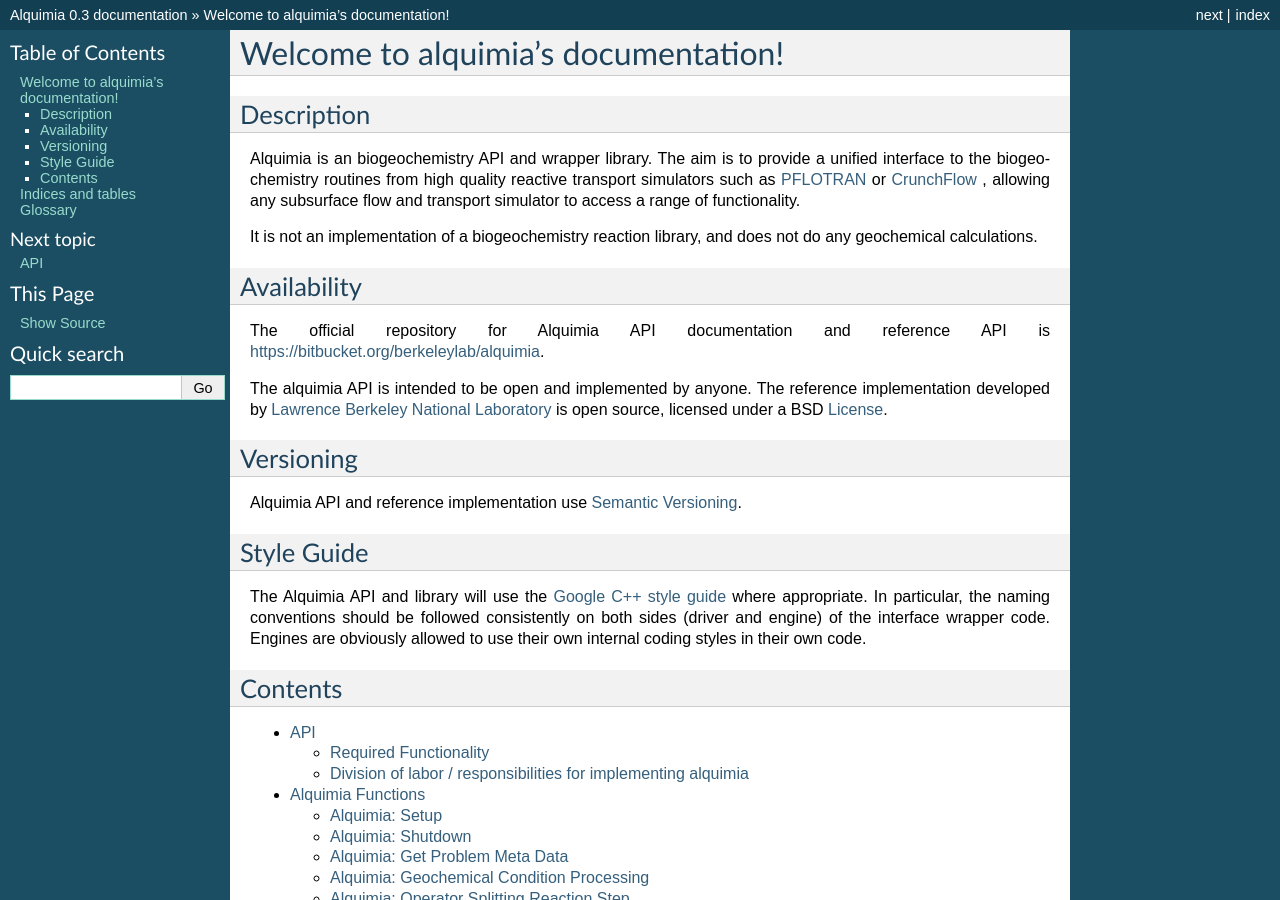
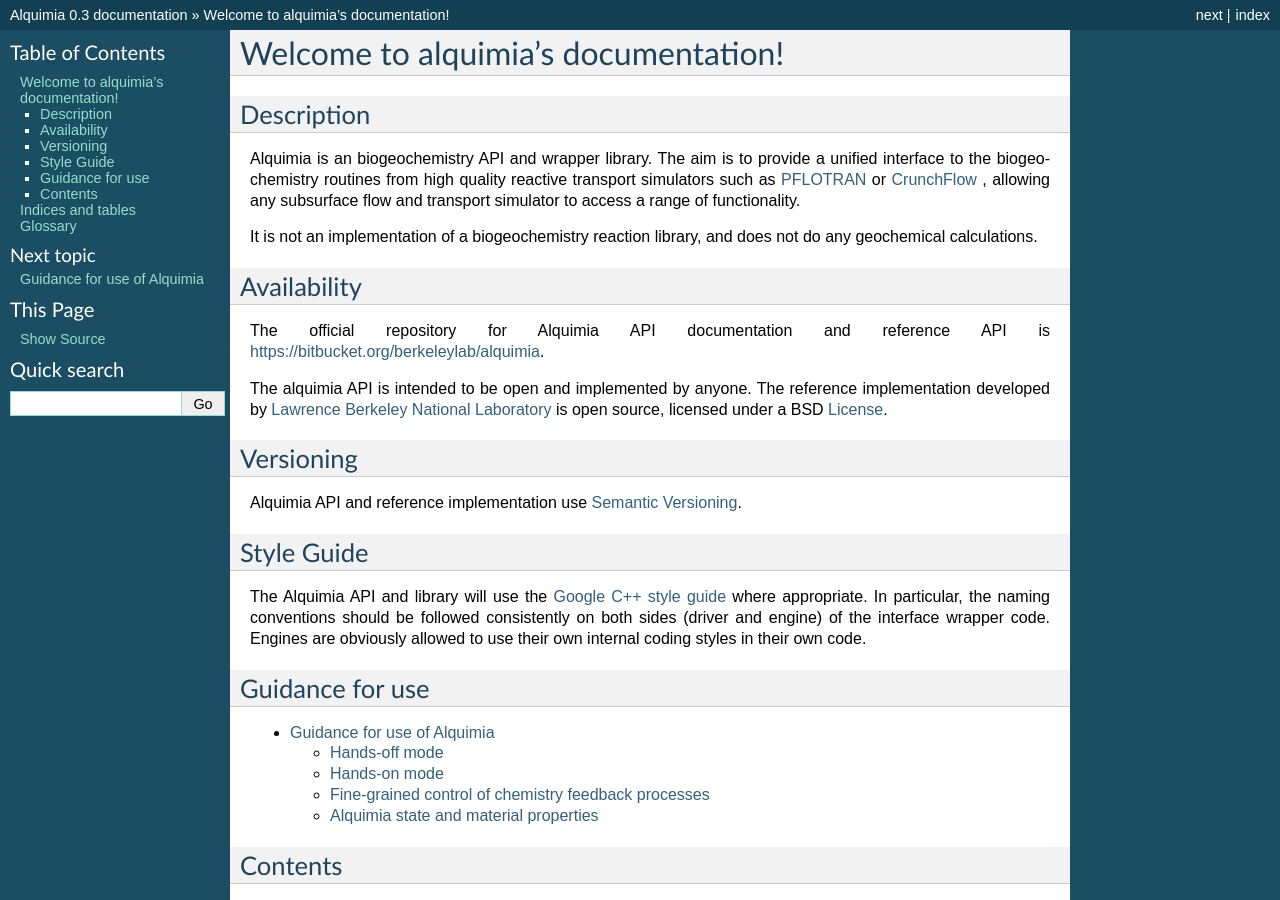
Before and after one commit to LBL-EESA/alquimia-dev, a Sphinx documentation site: the page built from doc/index.rst, in a window 1280 px wide and 900 px high. Built offline with Sphinx 7.4.7, drawn with Linux system fonts in a browser that asks for light colours; part of the change alters nothing that is shown.

```diff
--- /dev/null
+++ b/doc/guidance.rst
@@ -0,0 +1,265 @@
+..
+   Alquimia Copyright (c) 2013, The Regents of the University of California,
+   through Lawrence Berkeley National Laboratory (subject to receipt of any
+   required approvals from the U.S. Dept. of Energy).  All rights reserved.
+
+   Alquimia is available under a BSD license. See LICENSE.txt for more
+   information.
+
+   If you have questions about your rights to use or distribute this software,
+   please contact Berkeley Lab's Technology Transfer and Intellectual Property
+   Management at TTD@lbl.gov referring to Alquimia (LBNL Ref. 2013-119).
+
+   NOTICE.  This software was developed under funding from the U.S. Department
+   of Energy.  As such, the U.S. Government has been granted for itself and
+   others acting on its behalf a paid-up, nonexclusive, irrevocable, worldwide
+   license in the Software to reproduce, prepare derivative works, and perform
+   publicly and display publicly.  Beginning five (5) years after the date
+   permission to assert copyright is obtained from the U.S. Department of Energy,
+   and subject to any subsequent five (5) year renewals, the U.S. Government is
+   granted for itself and others acting on its behalf a paid-up, nonexclusive,
+   irrevocable, worldwide license in the Software to reproduce, prepare derivative
+   works, distribute copies to the public, perform publicly and display publicly,
+   and to permit others to do so.
+
+   Authors: Benjamin Andre <bandre@lbl.gov>, Sergi Molins <smolins@lbl.gov,
+   Jeffrey Johnson <jnjohnson@lbl.gov>
+
+
+Guidance for use of Alquimia
+============================
+
+Alquimia aims at providing a flexible interface to access a range of
+capabilities available in geochemical engines. There is no single way to use
+Alquimia. The developer that wishes to use the API to add geochemical capabilities
+to a driver can decide at what level the driver will control aspects of the
+geochemical problem. In the simplest approach, the transport driver will hand
+over complete control over the geochemical problem to the geochemical engine
+via Alquimia; in particular, in assigning initial concentrations as well as
+parameter values to the different geochemical processes. However, this may be
+not be desired in all cases, e.g. when the driver wants to perform sensitivity
+analyses or inverse modeling on geochemical input parameters. In this scenario,
+Alquimia provides structures and functions that afford lower level control over
+parameter values used by the geochemical engine. In both scenarios, however, the
+stochiometric relationships defining reactive processes and model formulations
+are always specified by the geochemical engine. In fact, these can be different
+for different engines, which would make it difficult to develop a generic
+interface.
+
+In most applications, the concept of geochemical condition is central in providing
+the connection between the driver and the engine. A geochemical condition is a
+consistent set of concentrations of aqueous, sorbed and mineral species
+based on a number of constraints, e.g. mineral equilibrium, gas equilibrium,
+solution charge balance, pH value, etc. Speciation or *processing* of this
+set of constraint fully defined the geochemical state in a porous medium cell,
+both in the aqueous and the solid phases.
+
+In the following, guidance is given as to how to use Alquimia in a number of
+possible modes of operation, ranging from hands-off to hands-on control of
+geochemical parameters by the driver.
+
+Hands-off mode
+--------------
+
+In this mode of operation, complete control of the geochemical problem
+is handed over to Alquimia and thus to the geochemical engine. This mode of
+operation is the simplest to code. Because the geochemical engine
+has full control of the geocehmical problem, a user who is already familiar with
+the structure of the input file of a particular engine can benefit
+from this mode of operation. Thus, the hands-off coupling
+is recommended to developers interested in ease of implementation and
+current users of particular geochemical engine that are nevertheless interested
+in accessing capabilities not available said geochemical code (e.g. a specific
+discretization method for transport, a mesh type, etc.).
+
+The connection between the input of the driver's input and the geochemical
+engine input file is done via named geochemical conditions. Specifically,
+the names of geochemical conditions are given in the driver's input. These
+names are then passed to Alquimia. The condition constraints are provided in the
+geochemical engine's input file. Once, Alquimia hands the name of the condition
+to the engine, this processes the condition and assigns the
+concentration values and material property values to the cell of interest.
+
+The suggested call sequence in this mode of operation is given in the following
+pseudocode:
+
+.. code-block:: c
+
+   //alquimia initialization
+   AlquimiaSetup(alquimiaSizes);
+
+   //driver initialization
+   readInput(domainSize,
+             conditionNames);
+   allocateState(domainSize,
+                 alquimiaSizes);
+   allocateMaterialProperties(domainSize,
+                              alquimiaSizes);
+
+   //processing conditions - assigning initial values to cells & boundaries
+   for(int cell=0;cell<domainSize;cell++) {
+     AlquimiaProcessCondition(conditionNames[cell],
+                              State[cell],
+                              MaterialProperties[cell]);
+   }
+   //time stepping (operator splitting)
+   for(int itime=0;itime<endTime;itime++) {
+     // driver (e.g. flow, transport) advance
+     DriverTimeStep(State,
+                    MaterialProperties);
+     // Alquimia chemistry advance
+     for(int cell=0;cell<domainSize;cell++) {
+       AlquimiaReactionStepOperatorSplit(State[cell],
+                                         MaterialProperties[cell]);
+     }
+   }
+
+*Note:* Some :doc:`Alquimia functions <api/APIv0_functions>` have been used
+here but the signature is not that of the API. The signature used here is only
+for the purpose of illustrating the hands-off coupling, with an emphasis on the
+arguments that are central to this approach. The exact signature of the
+functions :doc:`as defined by API <api/APIv0_functions>` is required for actual
+coding.
+
+Hands-on mode
+-------------
+
+In this mode of operation, control of the geochemical problem is shared between
+the driver and the geochemical engine. This mode of
+operation is harder to code as it requires a lower-level interaction between
+the driver and the engine. For example, the driver needs to check whether the
+size and order of the geochemical parameters in the driver are compatible with
+those in the geochemical engine. Further, because the geochemical engine does
+not have full control of the geocehmical problem, this approach may be prone to
+error if the division of responsibilites is not made clear to the user. Thus,
+the hands-on coupling is recommended to developers familiar with geochemical
+modeling, to users who may not be familiar with a particular geochemical
+engine's input format, and for applications that require changing the values of
+input parameters for geochemistry without interacting with the geochemical
+engine's input file. In any case, however, the stochiometric relationships
+defining reactive processes and model formulations (e.g. reaction rate
+expressions) are always specified by the geochemical engine.
+
+The connection between the input of the driver's input and the geochemical
+engine input file is again done via named geochemical conditions. However, in
+this case, this not done by passing the names of the names of geochemical
+conditions but actually assembling the geochemical conditions constraints.
+These conditions are then passed to Alquimia (a data structure is provided for
+that). Alquimia takes care of translating the condition constraint to the
+geochemical engine's internal format, which processes the condition as it were
+provided in its own input file. The concentration values and material property
+values are assigned to the cell of interest.
+
+The suggested call sequence in this mode of operation is given in the following
+pseudocode:
+
+.. code-block:: c
+
+
+   //alquimia initialization
+   AlquimiaSetup(alquimiaSizes);
+   AlquimiaGetProblemMetaData(alquimiaProblemMetaData);
+
+   //driver initialization
+   readInput(domainSize,
+             chemistrySizes,
+             chemistryProblemMetaData,
+             initialConcentrations,
+             initialMaterialProperties,
+             initialConstraints);
+
+   // check compatibility of sizes, order and names of parameters
+   if (alquimiaSizes != chemistrySizes) {
+     error;
+   }
+   if (alquimiaProblemMetaData != chemistryProblemMetaData) {
+     createMap(alquimiaProblemMetaData,
+               chemistryProblemMetaData);
+   }
+   // create State and Material Properties
+   allocateState(domainSize,
+                 alquimiaSizes);
+   allocateMaterialProperties(domainSize,
+                              alquimiaSizes);
+   // assemblage of conditions w/ constraints
+   for(int cell=0;cell<domainSize;cell++) {
+     AlquimiaGeochemicalCondition[cell] =
+       AssembleGeochemicalCondition(initialConcentrations[cell],
+                                    initialMaterialProperties[cell],
+                                    initialConstraints[cell]);
+   }
+
+   //processing conditions - assigning initial values to cells & boundaries
+   for(int cell=0;cell<domainSize;cell++) {
+     AlquimiaProcessCondition(AlquimiaGeochemicalCondition[cell],
+                              State[cell],
+                              MaterialProperties[cell]);
+   }
+   //time stepping (operator splitting)
+   for(int itime=0;itime<endTime;itime++) {
+     // driver (e.g. flow, transport) advance
+     DriverTimeStep(State,
+                    MaterialProperties)
+     // Alquimia chemistry advance
+     for(int cell=0;cell<domainSize;cell++) {
+       AlquimiaReactionStepOperatorSplit(State[cell],
+                                         MaterialProperties[cell])
+     }
+   }
+
+*Note:* Some :doc:`Alquimia functions <api/APIv0_functions>` and
+:doc:`Alquimia structures <api/APIv0_structures>` have been used
+here but the signature is not that of the API. The signature used here is only
+for the purpose of illustrating the hands-on coupling, with an emphasis on the
+arguments that are central to this approach. The exact signature of the
+functions :doc:`as defined by the API <api/APIv0_functions>` is required for
+actual coding. The same applies to
+:doc:`Alquimia structures <api/APIv0_structures>`.
+
+
+Fine-grained control of chemistry feedback processes
+----------------------------------------------------
+
+The discussion in this section is only intended to give a high level view of the
+interaction between the driver and Alquimia, especially regarding problem setup
+and initialization. Naturally, the interaction between the driver and Alquimia
+can go beyond what is described here. In general, feedback processes between
+flow or transport and geochemical processes can be considered. As part of
+AlquimiaSetup, the AlquimiaEngineFunctionality data structure is returned.
+This contains information about the functionality supported by the engine.
+It is up to the driver to decide (at run time if desired) whether this
+functionality is to be used. For example, the geochemical driver may update
+porosity based on changes in mineral volume changes. This updated porosity is
+returned after the call to AlquimiaReactionStepOperatorSplit. The driver should
+use AlquimiaEngineFunctionality to be aware whether this is the case in any
+particular simulation and decide to discard those changes or to use them. For
+some engines, this functionality can depend on the options provided in its
+input file, thus it is considered good practice check (at run time) what
+behavior to expect from an engine in any particular simulation.
+
+As it is apparent from this discussion, the driver can alter the data that comes
+out of and goes into Alquimia at will. This provides the lowest level of control
+of the driver on the geochemical problem. However, this needs to be used with
+care. For example, arbitrarily altering concentrations may result in convergence
+issues next time the nonlinear geochemical problem is solved.
+
+Alquimia state and material properties
+--------------------------------------
+
+In the previous section, porosity is given as an example of a variable that
+can change in an Alquimia time step. In Alquimia, a distinction is made
+between variables defined in the AlquimiaState and AlquimiaMaterialProperties
+structures. AlquimiaState contains variables that can change in time. For
+example, aqueous concentrations are part of the AlquimiaState but also mineral
+volume fractions. In contrast, AlquimiaMaterialProperties contains variables
+that are constant over time (within Alquimia) but that may be different in
+different parts of the domain considered by the driver. This include aqueous
+saturation but also Kd coefficients.
+
+Often in the development for flow and transport, a different definition is given
+for State variables and material properties. For example, material properties
+can be properties that are associated the solid phase (thus, immobile), while
+state variables are those that are subject to transport (thus, mobile). In this
+definition, concentrations are state variables, but mineral volume fractions are
+material properties. The developer must be careful in handling this correctly,
+especially in.
--- a/doc/index.rst
+++ b/doc/index.rst
@@ -75,6 +75,14 @@ followed consistently on both sides (driver and engine) of the
 interface wrapper code. Engines are obviously allowed to use their own
 internal coding styles in their own code.
 
+Guidance for use
+----------------
+
+.. toctree::
+   :maxdepth: 2
+
+   guidance
+
 Contents
 --------
 
```
